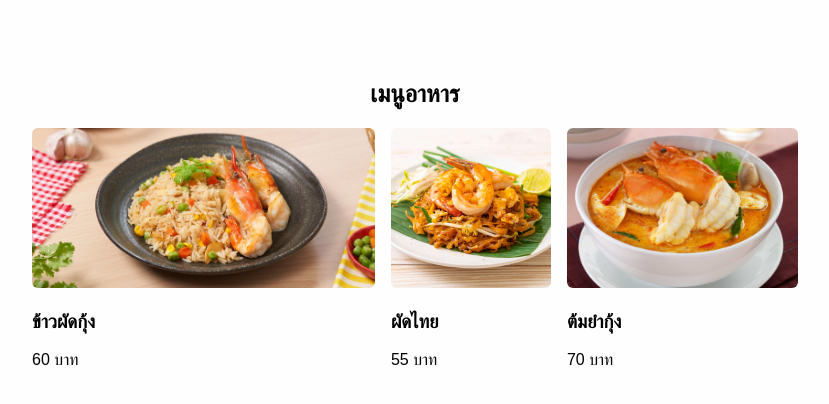
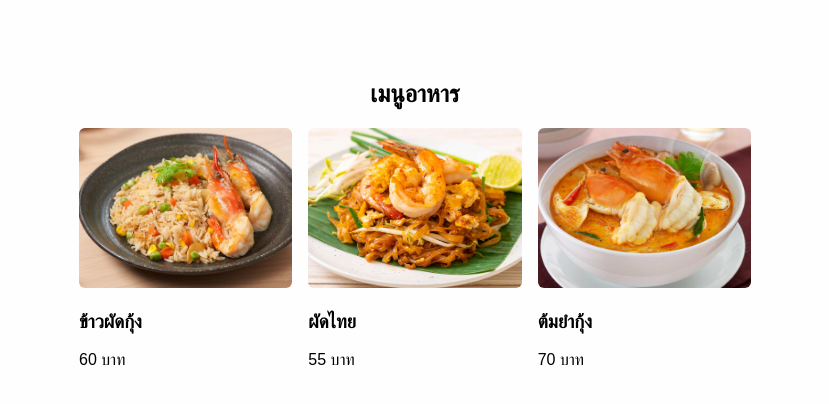
Before and after one commit to Setsukun1997/Food-order-sim, a React (Vite) app in the folder frontend/: page / in a window 1280 px wide. Shown: the top 404 px of the page, without its empty margins (225-1054 px from the left). Built offline with nearby package versions, Linux system fonts and the light colour scheme; sample sign-in values are in the browser's storage.

Commit message:
Update Menu.css

```diff
--- a/frontend/src/styles/Menu.css
+++ b/frontend/src/styles/Menu.css
@@ -16,6 +16,7 @@
   justify-content: center;
 }
 .menu-image {
+  aspect-ratio: 4 / 3;
   width: 100%;
   height: 160px;
   object-fit: cover;
```
